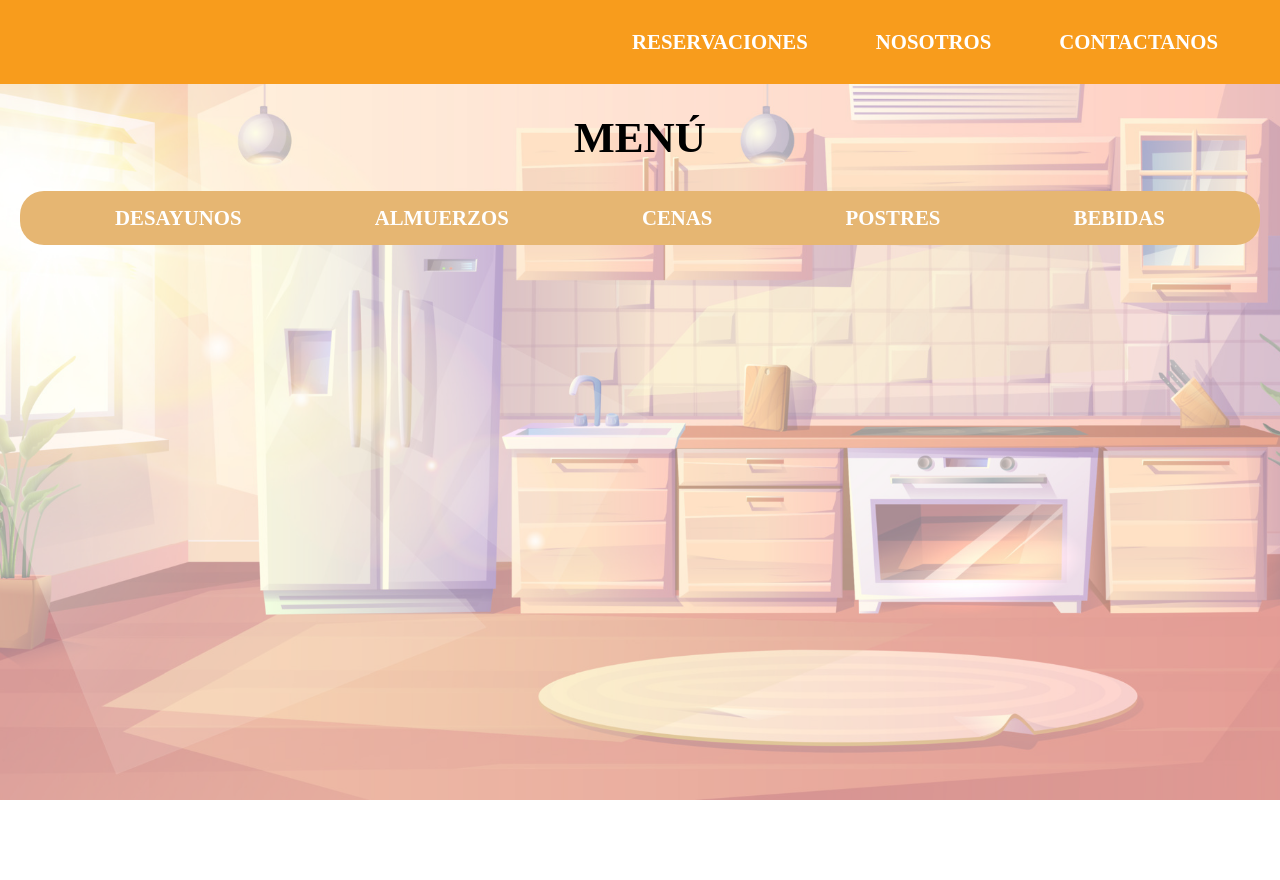
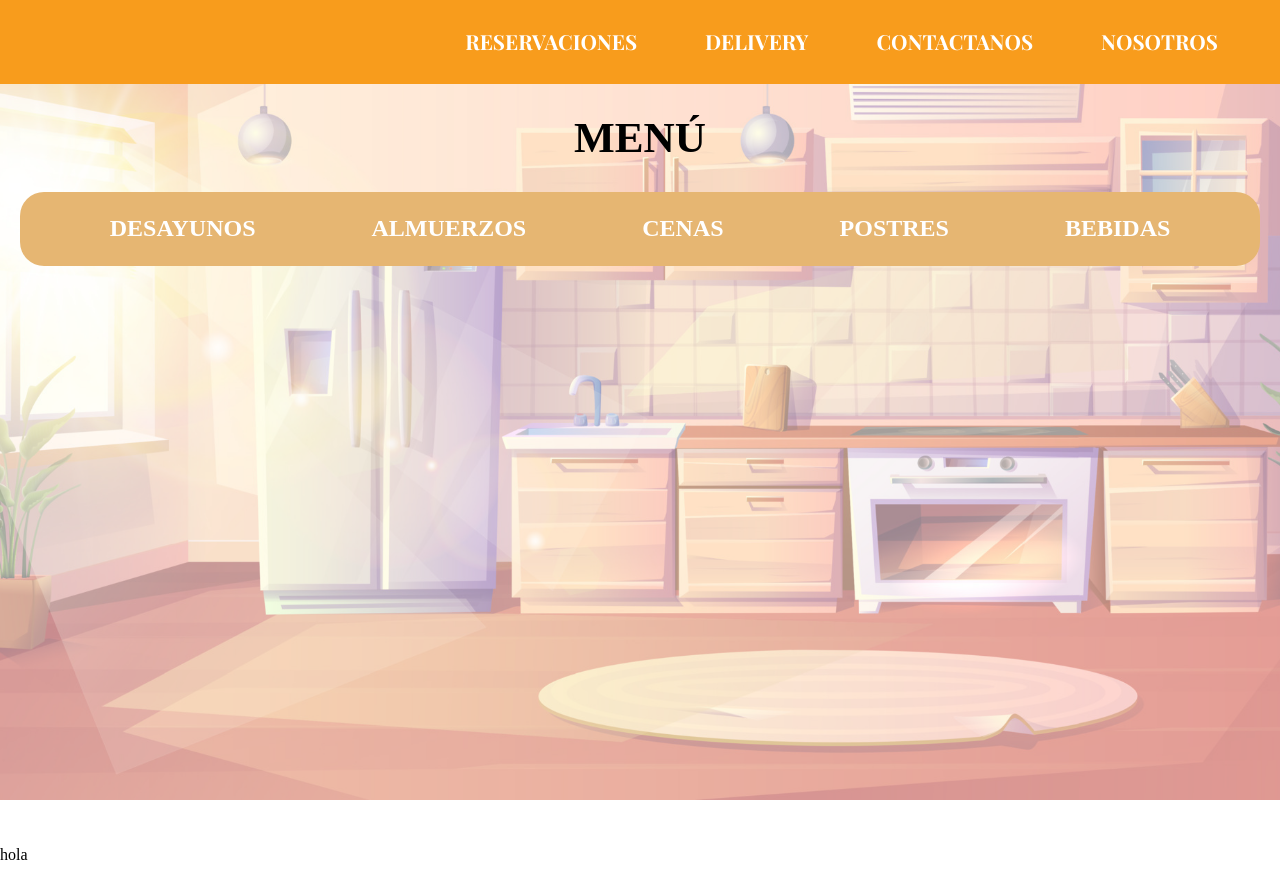
Before and after one commit to EmiBotnet/ingSoftRestaurante, a plain HTML site: page principal.html in a window 1280 px wide. Before the commit the page ends 825 px from the top, so only its background shows below. Drawn offline with nearby package versions, Linux system fonts and the light colour scheme; a web font is replaced by a local one.

Commit message:
animaciones y navbar mejorado

```diff
--- a/css/principal.css
+++ b/css/principal.css
@@ -4,6 +4,7 @@
 --fuente_secundario: "Playfair Display", serif;
 --color_principal: #f89c1c;
 --color_secundario: #e6b672;
+--color_terceario: #f0cd9d;
 }
 body{
 
@@ -23,6 +24,7 @@ header{
     color: white;
     text-transform: uppercase;
     font-weight: bold;
+    font-family: var(--fuente_secundario);
 }
 .nav-enlace:hover{
     color: black;
@@ -36,15 +38,24 @@ header{
     display: flex;
     flex-direction: row;
     justify-content: center; /*Centrar el texto*/
+    position: sticky;
 }
-.tipo-comida{
-    padding: 4rem;
-    font-size: 1.3em;
+.tipo-comida {
+    display: inline-block;            /* Permite aplicar padding y width correctamente */
+    padding: 0.5rem 3.5rem;           /* Espacio arriba/abajo = 0.5rem, izquierda/derecha = 1.5rem */
+    font-size: 1.5em;
     text-decoration: none;
     color: white;
     text-transform: uppercase;
     font-weight: bold;
-}
+    transition: all 0.3s ease;        /* Animación suave en hover */
+  }
+  .tipo-comida:hover {
+    color: black;
+    background-color: var(--color_terceario);
+    padding: 0.3rem 4rem;             /* Un poco más ancho y más compacto */
+    border-radius: 0.5rem;            /* (Opcional) Bordes redondeados */
+  }
 /*Imagen de fondo*/
 .fondo-imagen {
     position: absolute;
--- a/principal.html
+++ b/principal.html
@@ -29,8 +29,9 @@
             <header>
                 <nav>
                     <a class="nav-enlace" href="#">Reservaciones</a>
+                    <a class="nav-enlace" href="#">Delivery</a>
+                    <a class="nav-enlace" href="#">Contactanos</a>
                     <a class="nav-enlace" href="#">Nosotros</a>
-                    <a class="nav-enlace" href="#">Contactanos</a>
             </header>
         </div>
 
@@ -50,7 +51,10 @@
         <div class="contenedor-comida">
 
         </div>
+    </main>
+    <footer>
+        <p>hola</p>
+    </footer>
 
-    </main>
 </body>
 </html>
```
